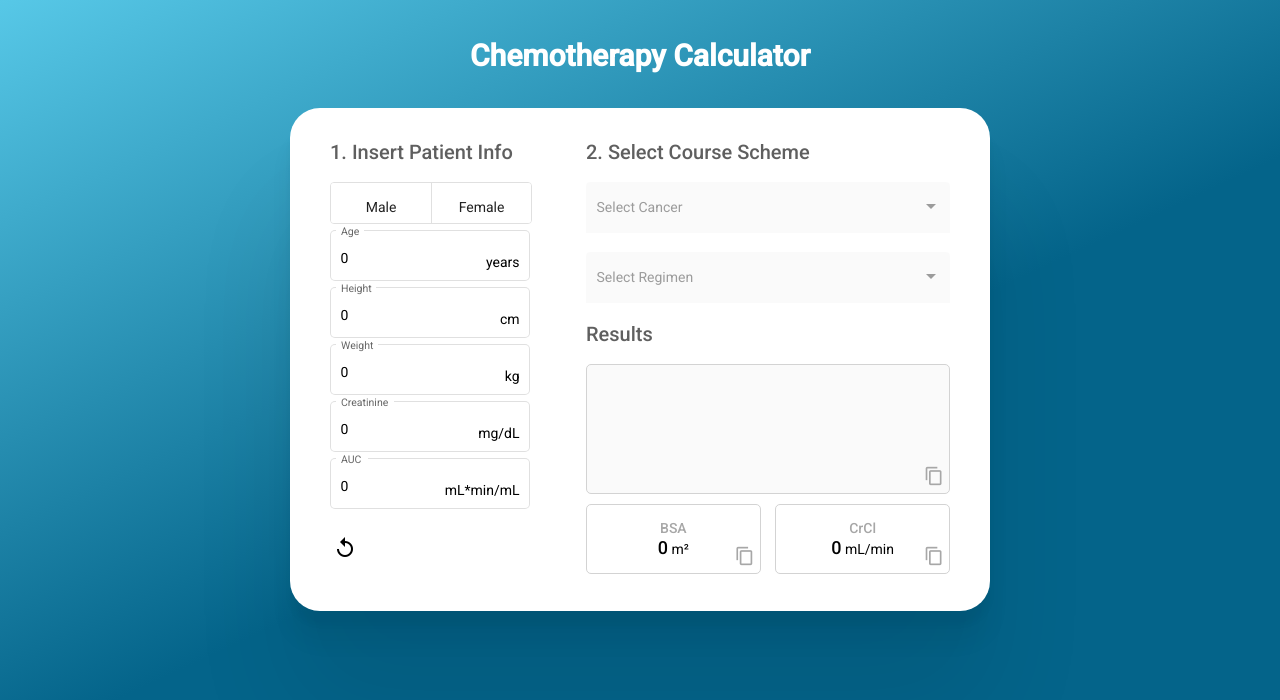
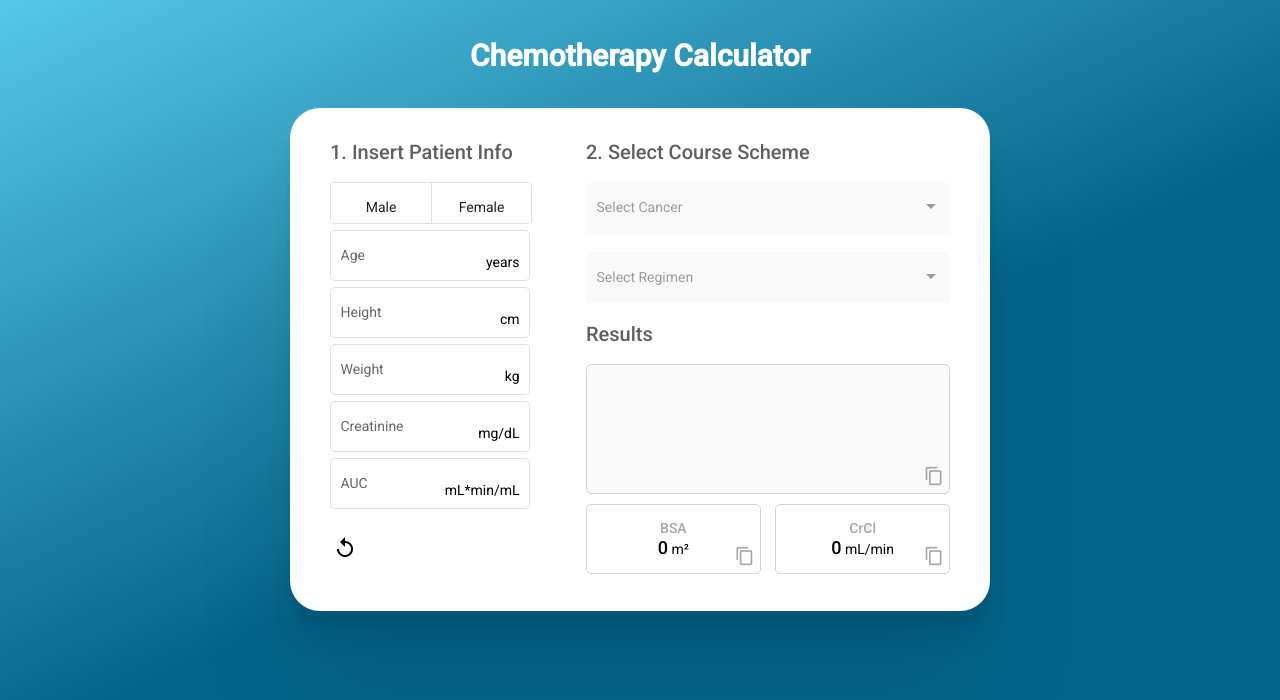
Before and after one commit to iurisilvestre/chemotherapy-calculator, an Angular app: page / in a window 1280 px wide. Shown: the top 700 px of the page. Built offline with nearby package versions, Linux system fonts and the light colour scheme.

Commit message:
remove interface patient

```diff
--- a/src/app/main/main.component.ts
+++ b/src/app/main/main.component.ts
@@ -1,7 +1,6 @@
 import { Component, OnInit } from '@angular/core';
 import { cancerList } from '../cancers-list';
 import { MatSnackBar } from '@angular/material/snack-bar';
-import { Patient } from '../patient';
 
 @Component({
   selector: 'app-main',
@@ -15,7 +14,7 @@ export class MainComponent implements OnInit {
 
   // Globals
 
-  cancerList: any = cancerList;
+  cancerList = cancerList;
 
   selectCancersDisabled = true;
   selectedCancer: any;
@@ -27,29 +26,29 @@ export class MainComponent implements OnInit {
   carboplatinValue: number = 0;
   doseValue: any = [];
 
-  cancerSelected = '';
-  regimenSelected = '';
+  cancerSelected: number = 0;
+  regimenSelected: number = 0;
 
   setAucRequired: boolean = false;
 
-  patientInfo: Patient = {
+  patientInfo = {
     genre: '',
-    age: 0,
-    height: 0,
-    weight: 0,
-    creatinine: 0,
-    auc: 0,
+    age: null,
+    height: null,
+    weight: null,
+    creatinine: null,
+    auc: null,
   };
 
   // Settings Functions and Dependencies
 
   selectCancer(event: any): void {
     this.selectedCancer = this.cancerList[event.value].regimen;
-    this.regimenSelected = '';
+    this.regimenSelected = 0;
   }
 
   resetData(): void {
-    this.cancerSelected = '';
+    this.cancerSelected = 0;
     this.selectCancersDisabled = true;
     this.selectedCancer = null;
     this.doseValue = [];
@@ -59,11 +58,11 @@ export class MainComponent implements OnInit {
     this.setAucRequired = false;
     this.patientInfo = {
       genre: '',
-      age: 0,
-      height: 0,
-      weight: 0,
-      creatinine: 0,
-      auc: 0,
+      age: null,
+      height: null,
+      weight: null,
+      creatinine: null,
+      auc: null,
     };
   }
 
```
Also changed, not shown: src/app/patient.ts (deleted, +0 -8 lines).
